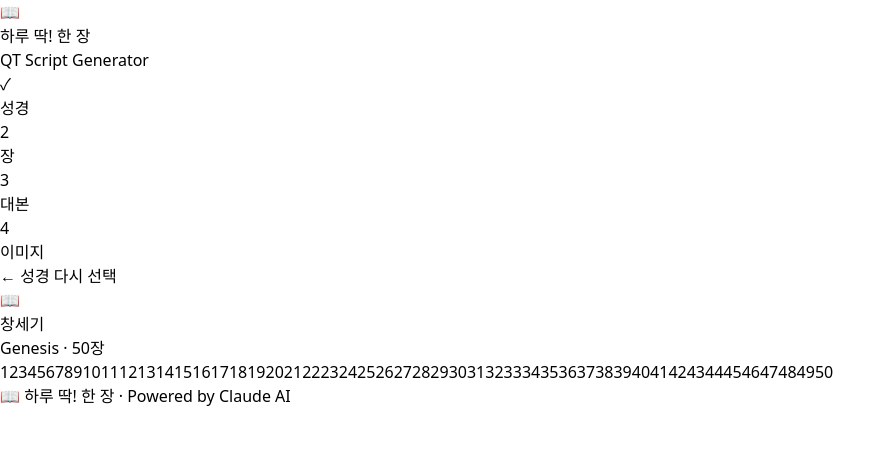
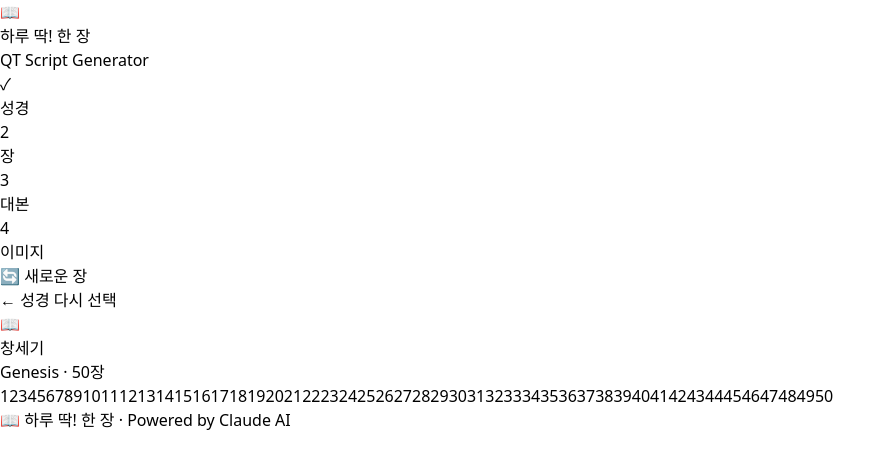
Before and after one commit to bravomylife-lab/EVERYDAY-bible-script, a React (Vite) app: page / in a window 1280 px wide. Both pictures are taken after a click on the button "창세기". Shown: the top 468 px of the page, without its empty margins (0-896 px from the left). Built offline with nearby package versions, Linux system fonts and the light colour scheme.

Commit message:
새로운 장 시작하기 버튼 추가

```diff
--- a/src/App.jsx
+++ b/src/App.jsx
@@ -456,6 +456,16 @@
               </React.Fragment>
             ))}
           </div>
+
+          {/* 새로운 장 시작하기 버튼 - Step 1이 아닐 때만 표시 */}
+          {step > 1 && (
+            <button
+              onClick={resetAll}
+              className="ml-4 px-4 py-2 bg-white/20 hover:bg-white/30 text-white rounded-xl text-sm font-bold transition-all flex items-center gap-2 backdrop-blur-sm border border-white/20"
+            >
+              🔄 새로운 장
+            </button>
+          )}
         </div>
       </div>
 
```
